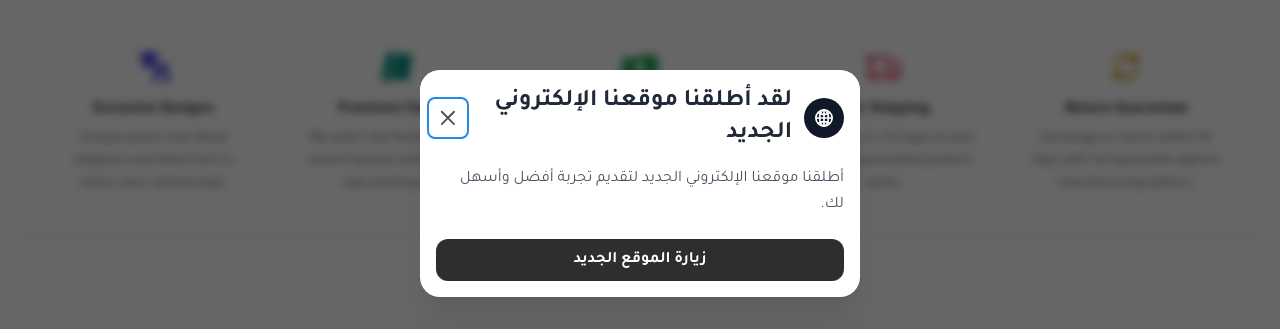
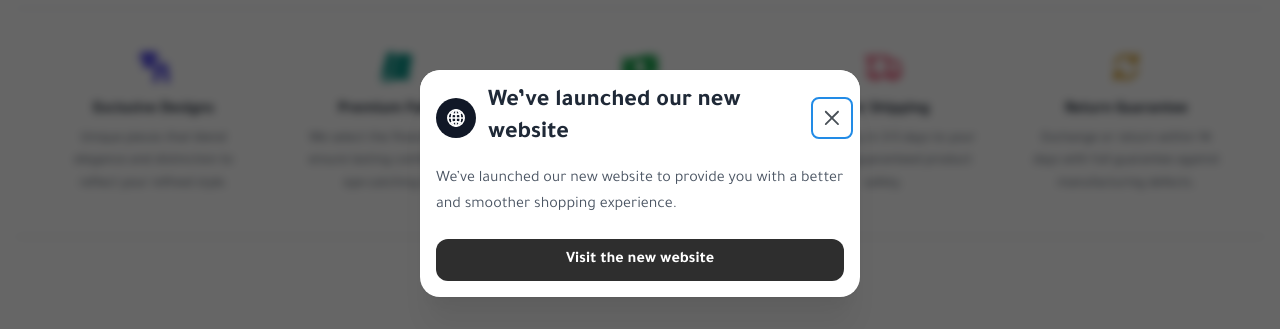
Before and after one commit to hashem03x/accounting-system, a React (Vite) app: page / in a window 1280 px wide. Shown: the part 217-546 px from the top of the page. Built offline with nearby package versions, Linux system fonts and the light colour scheme; no server answers.

Commit message:
added translations to the new website modal

```diff
--- a/src/components/global/new-site-notice/index.tsx
+++ b/src/components/global/new-site-notice/index.tsx
@@ -1,12 +1,14 @@
 import { useEffect, useState } from "react";
 import { Modal, Button } from "@mantine/core";
 import { outlineIcons } from "@/components/icons";
+import { useLanguage } from "@/context/LanguageContext";
 
 // Shown at most once per browser tab session - cleared automatically when the session ends
 const SESSION_STORAGE_KEY = "hasSeenNewSiteNotice";
 const NEW_SITE_URL = "https://leopardegy.net/";
 
 export default function NewSiteNotice() {
+  const { translate, translations } = useLanguage();
   const [opened, setOpened] = useState(false);
 
   useEffect(() => {
@@ -30,25 +32,30 @@ export default function NewSiteNotice() {
       centered
       radius={20}
       size="md"
-      dir="rtl"
+      dir={translations.dir}
       zIndex={1000}
       overlayProps={{ backgroundOpacity: 0.6, blur: 4 }}
       transitionProps={{ transition: "pop", duration: 250 }}
-      closeButtonProps={{ "aria-label": "إغلاق", size: "lg" }}
+      closeButtonProps={{ "aria-label": translate("Close", "إغلاق"), size: "lg" }}
       title={
         <div className="flex items-center gap-3">
           <span className="flex-center h-10 w-10 shrink-0 rounded-full bg-gray-900 text-white">
             <outlineIcons.Globe size={20} />
           </span>
-          <h2>لقد أطلقنا موقعنا الإلكتروني الجديد</h2>
+          <h2>{translate("We’ve launched our new website", "لقد أطلقنا موقعنا الإلكتروني الجديد")}</h2>
         </div>
       }
     >
-      <div dir="rtl" className="flex flex-col gap-5">
-        <p>أطلقنا موقعنا الإلكتروني الجديد لتقديم تجربة أفضل وأسهل لك.</p>
+      <div dir={translations.dir} className="flex flex-col gap-5">
+        <p>
+          {translate(
+            "We’ve launched our new website to provide you with a better and smoother shopping experience.",
+            "أطلقنا موقعنا الإلكتروني الجديد لنقدم لك تجربة تسوق أفضل وأسهل.",
+          )}
+        </p>
 
         <Button color="dark" size="md" radius={12} fullWidth onClick={handleVisitNewSite}>
-          زيارة الموقع الجديد
+          {translate("Visit the new website", "زيارة الموقع الجديد")}
         </Button>
       </div>
     </Modal>
```
